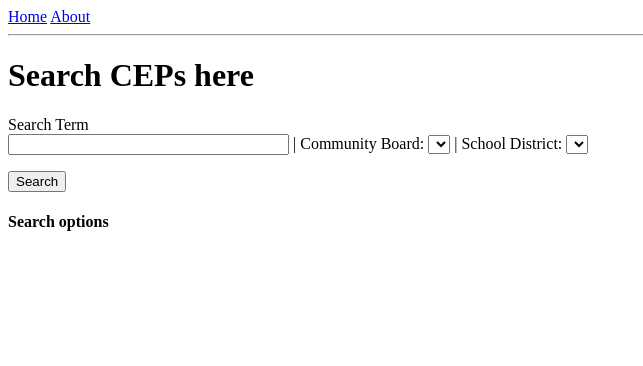
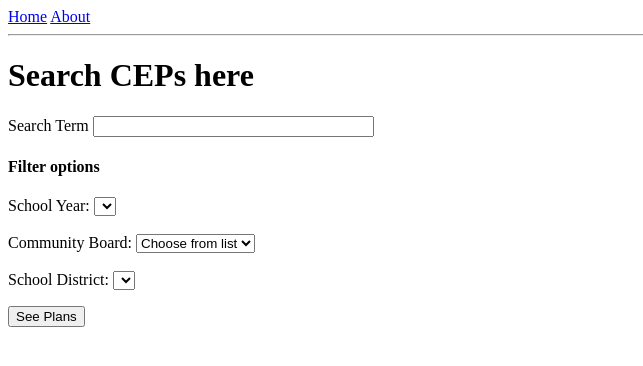
Before and after one commit to aankit/cep-access, a Flask app: page / in a window 1280 px wide. Shown: the top 366 px of the page, without its empty margins (0-643 px from the left). Run offline with Flask 2, Linux system fonts and the light colour scheme; lists and menus that the app fills with data are empty; parts of the project's set-up code (start-up, migrations or seed data) failed here and were passed over.

Commit message:
search query working...for now

```diff
--- a/app/forms.py
+++ b/app/forms.py
@@ -6,22 +6,31 @@ from app import db
 from app.models import School, Plan, PlanText
 from app.utils import community_board_naming
 
+years = [(y[0], y[0]) for y in db.session.query(Plan.year).distinct().order_by(
+    Plan.year.desc()).all()]
+years.insert(0, ("None", "Choose from List"))
+
 community_board_numbers = [cd[0] for cd in db.session.query(
     School.community_district).distinct().all() if type(cd[0]) is int]
-community_board_names = list(map(community_board_naming, community_board_numbers))
-community_board_names.sort()
+community_board_names = list(
+    map(community_board_naming, community_board_numbers))
+community_board_names.sort(key=lambda tup: tup[1])
+community_board_names.insert(0, (-1, "Choose from list"))
 
-school_districts = [sd[0] for sd in db.session.query(
+school_districts = [(sd[0], sd[0]) for sd in db.session.query(
     School.school_district).distinct().all() if type(sd[0]) is int]
+school_districts.insert(0, (-1, "Choose from list"))
+
 
 class SearchForm(FlaskForm):
-    search_term = StringField('Search Term', validators=[DataRequired()])
+    search_term = StringField('Search Term')
+    year = SelectField(
+        'School Year',
+        choices=years)
     community_board = SelectField(
         'Community Board',
-        validators=[DataRequired()],
         choices=community_board_names)
-    school_districts = SelectField(
+    school_district = SelectField(
         'School District',
-        validators=[DataRequired()],
         choices=school_districts)
-    submit = SubmitField('Search')
+    submit = SubmitField('See Plans')
--- a/app/models.py
+++ b/app/models.py
@@ -15,8 +15,8 @@ class SearchableMixin(object):
             db.case(when, value=cls.id)), total
 
     @classmethod
-    def filtered_search(cls, expression, filter_ids):
-        ids, total = filtered_query_index(cls.__tablename__, expression, filter_ids)
+    def filtered_search(cls, expression, filter_ids, page, per_page):
+        ids, total = filtered_query_index(cls.__tablename__, expression, filter_ids, page, per_page)
         if total == 0:
             return cls.query.filter_by(id=0), 0
         when = []
@@ -85,4 +85,4 @@ class PlanText(SearchableMixin, db.Model):
     plan_id = db.Column(db.Integer, db.ForeignKey('plan.id'))
     page_number = db.Column(db.Integer)
     text = db.Column(db.Text)
-    __searchable__ = ['text']
+    __searchable__ = ['plan_id', 'text']
--- a/app/routes.py
+++ b/app/routes.py
@@ -1,13 +1,34 @@
-from app import app
+from app import app, db
 from flask import render_template, flash, redirect, url_for
 from app.forms import SearchForm
+from app.models import School, Plan, PlanText
 
 @app.route('/', methods=['GET', 'POST'])
 def index():
     form = SearchForm()
     if form.validate_on_submit():
-        flash(form.search_term.data)
-        return redirect('/')
+        subquery = db.session.query(School)
+        texts = None
+        if int(form.community_board.data) > 0:
+            cb = int(form.community_board.data)
+            subquery = subquery.filter(School.community_district==cb)
+        if int(form.school_district.data) > 0:
+            sd = int(form.school_district.data)
+            subquery = subquery.filter(School.school_district==sd)
+        school_ids = [s.id for s in subquery.all()]
+        plans = db.session.query(Plan).filter(
+            Plan.school_id.in_(school_ids)).order_by(Plan.year.desc())
+        if form.year.data != "None":
+            plans = plans.filter(Plan.year==form.year.data)
+        if form.search_term.data:
+            st = form.search_term.data.split(",")
+            plan_ids = [p.id for p in plans]
+            texts, total = PlanText.search(form.search_term.data, 1, 20)
+        if texts:
+            texts = texts.all()
+        plans = plans.all()
+        # return redirect('/')
+        return render_template('plans.html', title='Plans', plans=plans, texts=texts)
     return render_template('index.html', title='Home', form=form)
 
 # @app.route('/search', methods=['GET, POST'])
@@ -16,4 +37,4 @@ def index():
 
 @app.route('/about')
 def about():
-    return("About this project")
+    return render_template('about.html')
--- /dev/null
+++ b/app/templates/about.html
@@ -0,0 +1,4 @@
+{% extends "base.html" %}
+    {% block content %}
+        <p>About this project</p>
+    {% endblock %}
--- a/app/templates/index.html
+++ b/app/templates/index.html
@@ -1,26 +1,45 @@
 {% extends "base.html" %}
 
     {% block content %}
+
         <h1>Search CEPs here</h1>
-        <form action="/search" method="get" novalidate>
+        <form action="/" method="post" novalidate>
             {{ form.hidden_tag() }}
-            <p>
-                {{ form.search_term.label }}<br>
-                {{ form.search_term(size=32) }} |
-                {{ form.community_board.label }}:
-                {{ form.community_board }} |
-                {{ form.school_districts.label }}:
-                {{ form.school_districts }}
+            <div>
+                <div>{{ form.search_term.label }}
+                {{ form.search_term(size=32) }}
                 {% for error in form.search_term.errors %}
                     <span style="color: red;">[{{ error }}]</span>
                 {% endfor %}
-            </p>
+                </div>
+
+                <h4>Filter options</h4>
+                <div>
+                    {{ form.year.label }}:
+                    {{ form.year }}
+                    {% for error in form.community_board.errors %}
+                        <span style="color: red;">[{{ error }}]</span>
+                    {% endfor %}
+                </div>
+                <br>
+                <div>
+                    {{ form.community_board.label }}:
+                    {{ form.community_board }}
+                    {% for error in form.community_board.errors %}
+                        <span style="color: red;">[{{ error }}]</span>
+                    {% endfor %}
+                </div>
+                <br>
+                <div>
+                    {{ form.school_district.label }}:
+                    {{ form.school_district }}
+                    {% for error in form.school_district.errors %}
+                        <span style="color: red;">[{{ error }}]</span>
+                    {% endfor %}
+                </div>
+
+            </div>
             <p>{{ form.submit() }}</p>
         </form>
-        <div>
-            <h4>Search options</h4>
-
-
-        </div>
 
     {% endblock %}
```
Also changed, not shown: app/search.py (+38 -12 lines), app/templates/plans.html (added, +13 -0 lines), app/utils.py (+7 -7 lines), 1 other file.
